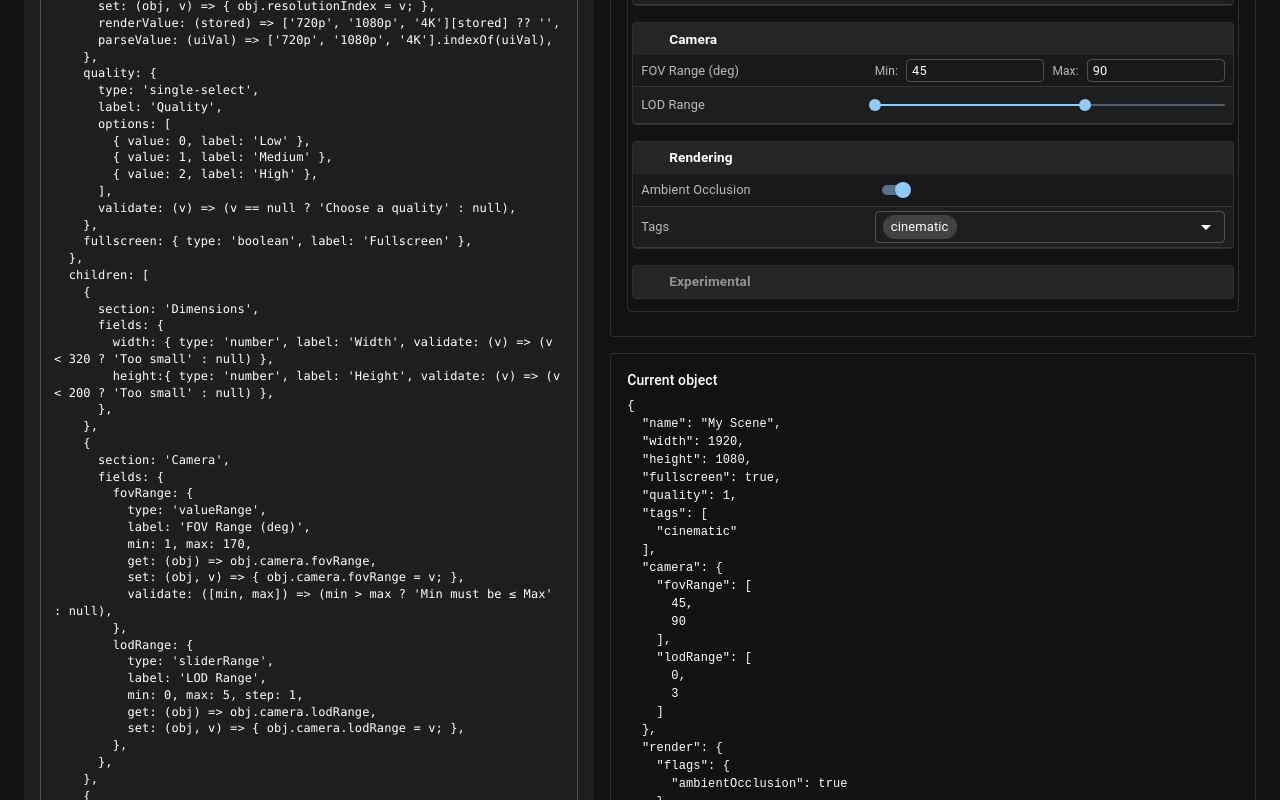
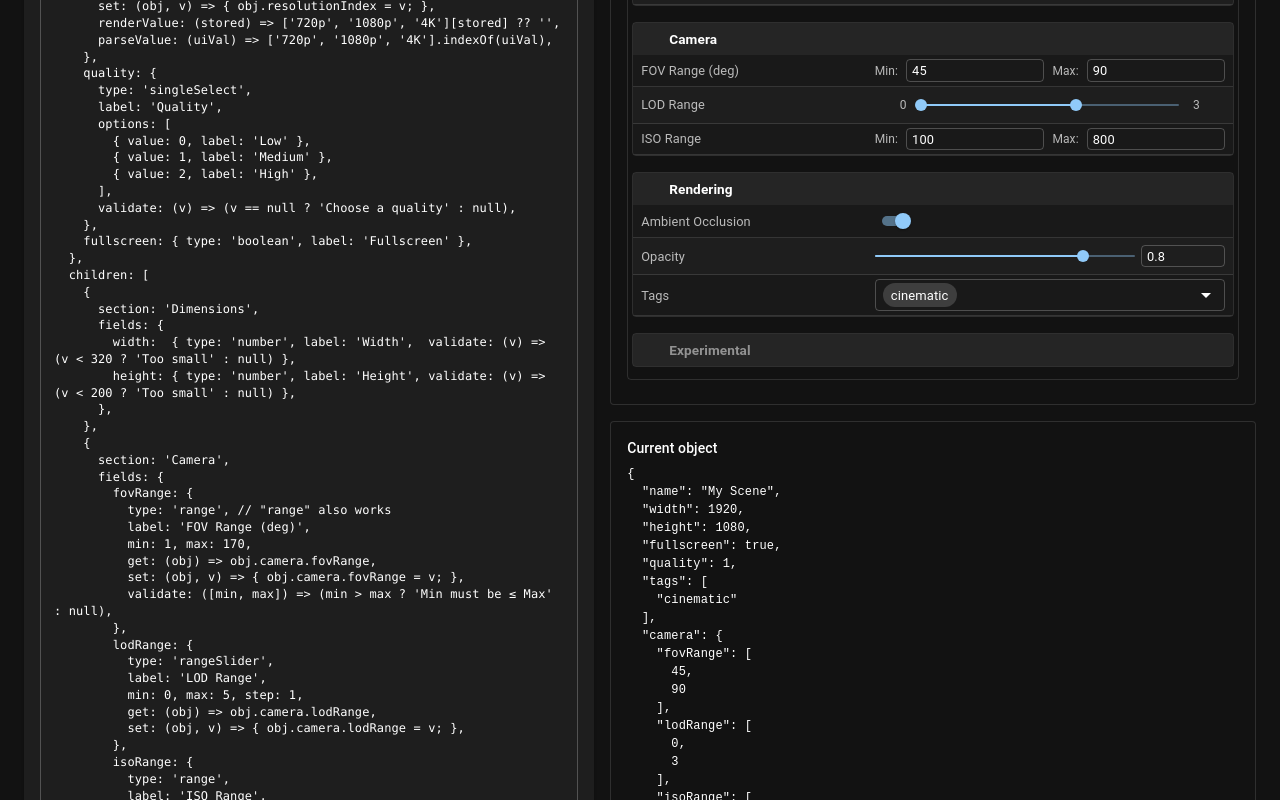
Before and after one commit to RajRai/react-property-grid, a React (Vite) app in the folder playground/: page / in a window 1280 px wide. Shown: the part 340-1140 px from the top of the page. Built offline with nearby package versions, Linux system fonts and the light colour scheme; some icons are missing.

Commit message:
update README.md, add numberSlider, display values on the end of sliders, update package.json

```diff
--- a/package.json
+++ b/package.json
@@ -1,7 +1,7 @@
 {
   "name": "@rajrai/react-property-grid",
   "version": "0.1.0",
-  "description": "Unreal-style, condensed hierarchical property grid for React + MUI",
+  "description": "Condensed hierarchical property grid for React + MUI",
   "author": "Raj Rai <raj.rai.ct@gmail.com>",
   "license": "MIT",
   "repository": {
@@ -33,8 +33,7 @@
     "mui",
     "material-ui",
     "property-grid",
-    "editor",
-    "unreal"
+    "editor"
   ],
   "scripts": {
     "dev": "vite",
--- a/playground/src/App.jsx
+++ b/playground/src/App.jsx
@@ -13,8 +13,8 @@ export default function App() {
         fullscreen: true,
         quality: 1,
         tags: ['cinematic'],
-        camera: { fovRange: [45, 90], lodRange: [0, 3] },
-        render: { flags: { ambientOcclusion: true } },
+        camera: { fovRange: [45, 90], lodRange: [0, 3], isoRange: [100, 800] },
+        render: { flags: { ambientOcclusion: true }, opacity: 0.8 },
         resolutionIndex: 2,
     });
     const [globalDisabled, setGlobalDisabled] = useState(false);
@@ -28,8 +28,10 @@ export default function App() {
                 label: 'Name',
                 validate: (v) => (!v ? 'Required' : null),
             },
+
+            // Numeric in data; labeled in UI via render/parse
             resolution: {
-                type: 'single-select',
+                type: 'singleSelect',
                 label: 'Resolution',
                 options: ['720p', '1080p', '4K'],
                 get: (obj) => obj.resolutionIndex,
@@ -37,8 +39,10 @@ export default function App() {
                 renderValue: (stored) => ['720p', '1080p', '4K'][stored] ?? '',
                 parseValue: (uiVal) => ['720p', '1080p', '4K'].indexOf(uiVal),
             },
+
+            // Classic numeric select (no transforms required)
             quality: {
-                type: 'single-select',
+                type: 'singleSelect',
                 label: 'Quality',
                 options: [
                     { value: 0, label: 'Low' },
@@ -47,36 +51,52 @@ export default function App() {
                 ],
                 validate: (v) => (v == null ? 'Choose a quality' : null),
             },
+
             fullscreen: { type: 'boolean', label: 'Fullscreen' },
         },
+
         children: [
             {
                 section: 'Dimensions',
                 fields: {
-                    width: { type: 'number', label: 'Width', validate: (v) => (v < 320 ? 'Too small' : null) },
-                    height:{ type: 'number', label: 'Height', validate: (v) => (v < 200 ? 'Too small' : null) },
+                    width:  { type: 'number', label: 'Width',  validate: (v) => (v < 320 ? 'Too small' : null) },
+                    height: { type: 'number', label: 'Height', validate: (v) => (v < 200 ? 'Too small' : null) },
                 },
             },
+
             {
                 section: 'Camera',
                 fields: {
+                    // Two inputs with "Min:" / "Max:" labels
                     fovRange: {
-                        type: 'valueRange', // "range" also aliases to valueRange
+                        type: 'range', // "range" also aliases to range
                         label: 'FOV Range (deg)',
                         min: 1, max: 170,
                         get: (obj) => obj.camera.fovRange,
                         set: (obj, v) => { obj.camera.fovRange = v; },
                         validate: ([min, max]) => (min > max ? 'Min must be ≤ Max' : null),
                     },
+
+                    // Dual-thumb slider with both values shown
                     lodRange: {
-                        type: 'sliderRange',
+                        type: 'rangeSlider',
                         label: 'LOD Range',
                         min: 0, max: 5, step: 1,
                         get: (obj) => obj.camera.lodRange,
                         set: (obj, v) => { obj.camera.lodRange = v; },
                     },
+
+                    // Using the 'range' alias (same as range)
+                    isoRange: {
+                        type: 'range',
+                        label: 'ISO Range',
+                        min: 50, max: 12800, step: 50,
+                        get: (obj) => obj.camera.isoRange,
+                        set: (obj, v) => { obj.camera.isoRange = v; },
+                    },
                 },
             },
+
             {
                 section: 'Rendering',
                 fields: {
@@ -86,17 +106,26 @@ export default function App() {
                         get: (obj) => obj.render.flags.ambientOcclusion,
                         set: (obj, v) => { obj.render.flags.ambientOcclusion = v; },
                     },
+                    // Single-value slider + number input (synced)
+                    opacity: {
+                        type: 'numberSlider',
+                        label: 'Opacity',
+                        min: 0, max: 1, step: 0.01,
+                        get: (obj) => obj.render.opacity,
+                        set: (obj, v) => { obj.render.opacity = v; },
+                    },
                     tags: {
-                        type: 'multi-select',
+                        type: 'multiSelect',
                         label: 'Tags',
                         options: ['cinematic', 'draft', 'final', 'internal'],
                     },
                 },
             },
+
             {
                 section: 'Experimental',
                 collapsed: true,
-                disabled: true,
+                disabled: true, // whole section disabled
                 fields: {
                     debugFeature: { type: 'boolean', label: 'New Debug Toggle' },
                 },
@@ -116,7 +145,7 @@ export default function App() {
       validate: (v) => (!v ? 'Required' : null),
     },
     resolution: {
-      type: 'single-select',
+      type: 'singleSelect',
       label: 'Resolution',
       options: ['720p', '1080p', '4K'],
       get: (obj) => obj.resolutionIndex,
@@ -125,7 +154,7 @@ export default function App() {
       parseValue: (uiVal) => ['720p', '1080p', '4K'].indexOf(uiVal),
     },
     quality: {
-      type: 'single-select',
+      type: 'singleSelect',
       label: 'Quality',
       options: [
         { value: 0, label: 'Low' },
@@ -140,15 +169,15 @@ export default function App() {
     {
       section: 'Dimensions',
       fields: {
-        width: { type: 'number', label: 'Width', validate: (v) => (v < 320 ? 'Too small' : null) },
-        height:{ type: 'number', label: 'Height', validate: (v) => (v < 200 ? 'Too small' : null) },
+        width:  { type: 'number', label: 'Width',  validate: (v) => (v < 320 ? 'Too small' : null) },
+        height: { type: 'number', label: 'Height', validate: (v) => (v < 200 ? 'Too small' : null) },
       },
     },
     {
       section: 'Camera',
       fields: {
         fovRange: {
-          type: 'valueRange',
+          type: 'range', // "range" also works
           label: 'FOV Range (deg)',
           min: 1, max: 170,
           get: (obj) => obj.camera.fovRange,
@@ -156,11 +185,18 @@ export default function App() {
           validate: ([min, max]) => (min > max ? 'Min must be ≤ Max' : null),
         },
         lodRange: {
-          type: 'sliderRange',
+          type: 'rangeSlider',
           label: 'LOD Range',
           min: 0, max: 5, step: 1,
           get: (obj) => obj.camera.lodRange,
           set: (obj, v) => { obj.camera.lodRange = v; },
+        },
+        isoRange: {
+          type: 'range',
+          label: 'ISO Range',
+          min: 50, max: 12800, step: 50,
+          get: (obj) => obj.camera.isoRange,
+          set: (obj, v) => { obj.camera.isoRange = v; },
         },
       },
     },
@@ -173,8 +209,15 @@ export default function App() {
           get: (obj) => obj.render.flags.ambientOcclusion,
           set: (obj, v) => { obj.render.flags.ambientOcclusion = v; },
         },
+        opacity: {
+          type: 'numberSlider',
+          label: 'Opacity',
+          min: 0, max: 1, step: 0.01,
+          get: (obj) => obj.render.opacity,
+          set: (obj, v) => { obj.render.opacity = v; },
+        },
         tags: {
-          type: 'multi-select',
+          type: 'multiSelect',
           label: 'Tags',
           options: ['cinematic', 'draft', 'final', 'internal'],
         },
--- a/src/PropertyGrid/PropertyGrid.jsx
+++ b/src/PropertyGrid/PropertyGrid.jsx
@@ -1,4 +1,3 @@
-// PropertyGrid.jsx — Unreal-style grid view with collapsible sections
 import React from 'react';
 import PropTypes from 'prop-types';
 import {
@@ -76,9 +75,7 @@ function PropertyField({ fieldKey, field, value, object, onChange, disabled }) {
     const toMaybeNumber = (v) => (v === '' ? '' : Number(v));
 
     const control = (() => {
-        // NOTE: 'range' defaults to 'valueRange' (two text boxes)
         let type = field.type;
-        if (type === 'range') type = 'valueRange';
 
         switch (type) {
             case 'boolean':
@@ -126,9 +123,9 @@ function PropertyField({ fieldKey, field, value, object, onChange, disabled }) {
                     />
                 );
 
-            case 'single-select':
-            case 'multi-select': {
-                const multiple = type === 'multi-select';
+            case 'singleSelect':
+            case 'multiSelect': {
+                const multiple = type === 'multiSelect';
                 const opts = toOptionList(field.options || []);
                 const val = value ?? (multiple ? [] : '');
                 return (
@@ -162,8 +159,42 @@ function PropertyField({ fieldKey, field, value, object, onChange, disabled }) {
                 );
             }
 
-            // Two compact inputs: [min, max]
-            case 'valueRange': {
+            // Single-value slider + numeric input (synced)
+            case 'numberSlider': {
+                const minDefault = field.min ?? 0;
+                const maxDefault = field.max ?? 100;
+                const step = field.step ?? 1;
+                const val = typeof value === 'number' ? value : minDefault;
+
+                return (
+                    <Box sx={{ display: 'grid', gridTemplateColumns: '1fr auto', alignItems: 'center', gap: 0.75 }}>
+                        <Slider
+                            size="small"
+                            min={minDefault}
+                            max={maxDefault}
+                            step={step}
+                            value={val}
+                            onChange={(_, v) => commit(v)}
+                            disabled={disabled}
+                        />
+                        <TextField
+                            type="number"
+                            size="small"
+                            value={val}
+                            onChange={(e) => {
+                                const next = toMaybeNumber(e.target.value);
+                                commit(next === '' ? minDefault : next);
+                            }}
+                            disabled={disabled}
+                            inputProps={{ ...numberInputProps, min: minDefault, max: maxDefault, step }}
+                            sx={{ width: 84 }}
+                        />
+                    </Box>
+                );
+            }
+
+            // Two compact inputs: [min, max] with labels
+            case 'range': {
                 const minDefault = field.min ?? 0;
                 const maxDefault = field.max ?? 100;
                 const pair = Array.isArray(value)
@@ -188,7 +219,7 @@ function PropertyField({ fieldKey, field, value, object, onChange, disabled }) {
                             value={minVal ?? ''}
                             onChange={(e) => commitAt(0, e.target.value)}
                             disabled={disabled}
-                            inputProps={{ style: { fontSize: '0.8rem', padding: '2px 6px' } }}
+                            inputProps={numberInputProps}
                         />
                         <Typography sx={{ fontSize: '0.75rem', color: 'text.secondary', pl: 0.5, pr: 0.5 }}>Max:</Typography>
                         <TextField
@@ -197,7 +228,7 @@ function PropertyField({ fieldKey, field, value, object, onChange, disabled }) {
                             value={maxVal ?? ''}
                             onChange={(e) => commitAt(1, e.target.value)}
                             disabled={disabled}
-                            inputProps={{ style: { fontSize: '0.8rem', padding: '2px 6px' } }}
+                            inputProps={numberInputProps}
                         />
                         {error && (
                             <FormHelperText error sx={{ gridColumn: '1 / -1', mt: 0 }}>
@@ -208,17 +239,28 @@ function PropertyField({ fieldKey, field, value, object, onChange, disabled }) {
                 );
             }
 
-            // Dual-thumb slider: [min, max]
-            case 'sliderRange': {
+// Dual-thumb slider with static end labels (left/right) + a bit more padding
+            case 'rangeSlider': {
                 const minDefault = field.min ?? 0;
                 const maxDefault = field.max ?? 100;
                 const step = field.step ?? 1;
 
-                const rangeVal = Array.isArray(value) && value.length === 2
-                    ? value
-                    : [minDefault, maxDefault];
+                const rangeVal = Array.isArray(value) && value.length === 2 ? value : [minDefault, maxDefault];
 
                 return (
+                    <Box sx={{ display: 'grid', gridTemplateColumns: 'auto 1fr auto', alignItems: 'center', gap: 0.75 }}>
+                        <Typography
+                            sx={{
+                                fontSize: '0.75rem',
+                                color: 'text.secondary',
+                                minWidth: 40,
+                                textAlign: 'right',
+                                pr: 1,           // 👈 extra right padding
+                            }}
+                        >
+                            {rangeVal[0]}
+                        </Typography>
+
                         <Slider
                             size="small"
                             min={minDefault}
@@ -227,7 +269,22 @@ function PropertyField({ fieldKey, field, value, object, onChange, disabled }) {
                             value={rangeVal}
                             onChange={(_, v) => commit(v)}
                             disabled={disabled}
+                            valueLabelDisplay="off"
+                            getAriaLabel={() => field.label}
                         />
+
+                        <Typography
+                            sx={{
+                                fontSize: '0.75rem',
+                                color: 'text.secondary',
+                                minWidth: 40,
+                                textAlign: 'left',
+                                pl: 1,           // 👈 extra left padding
+                            }}
+                        >
+                            {rangeVal[1]}
+                        </Typography>
+                    </Box>
                 );
             }
 
```
Also changed, not shown: 1 other file (tests, documents, lock files or other folders). Lines whose indentation alone changed are shown as unchanged.
